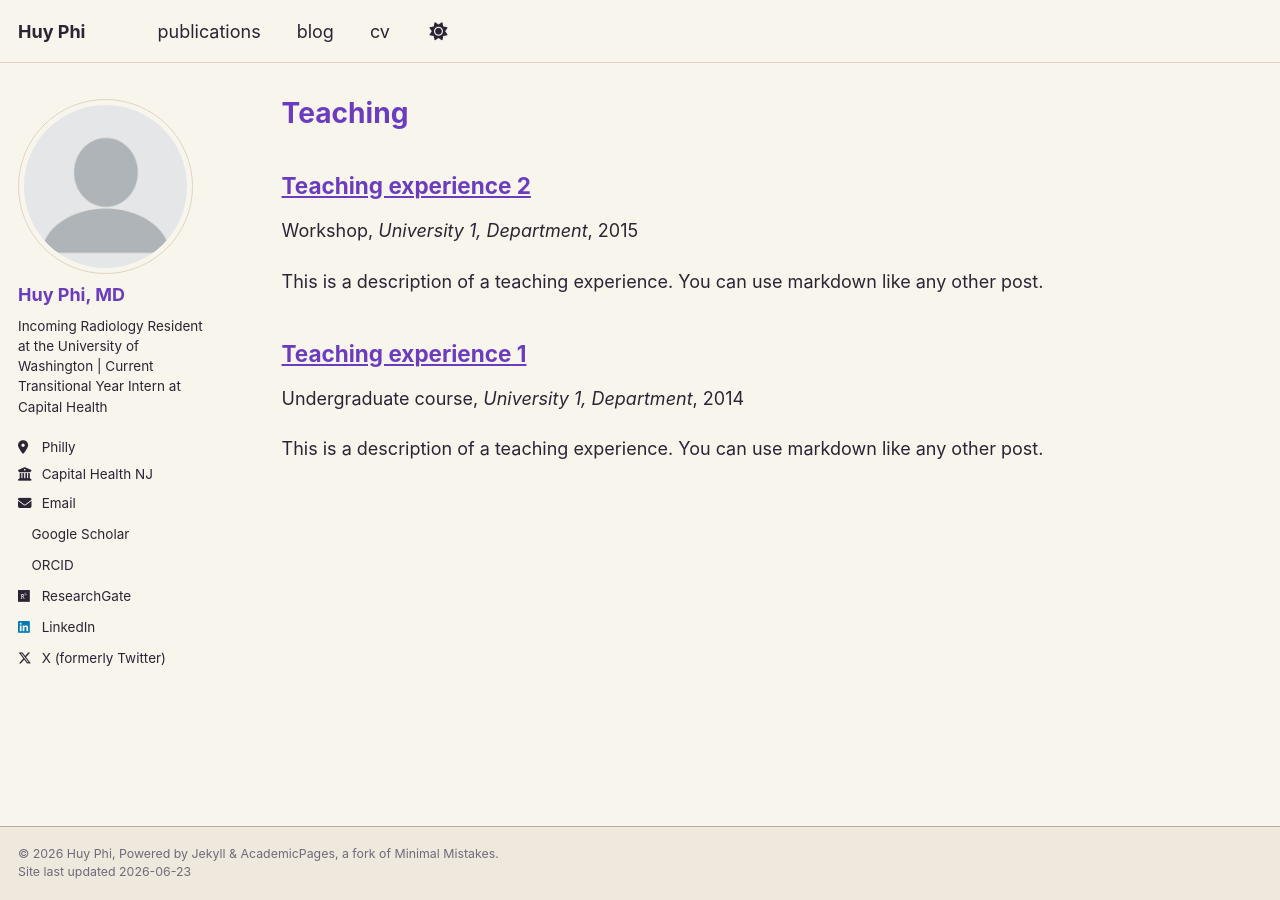
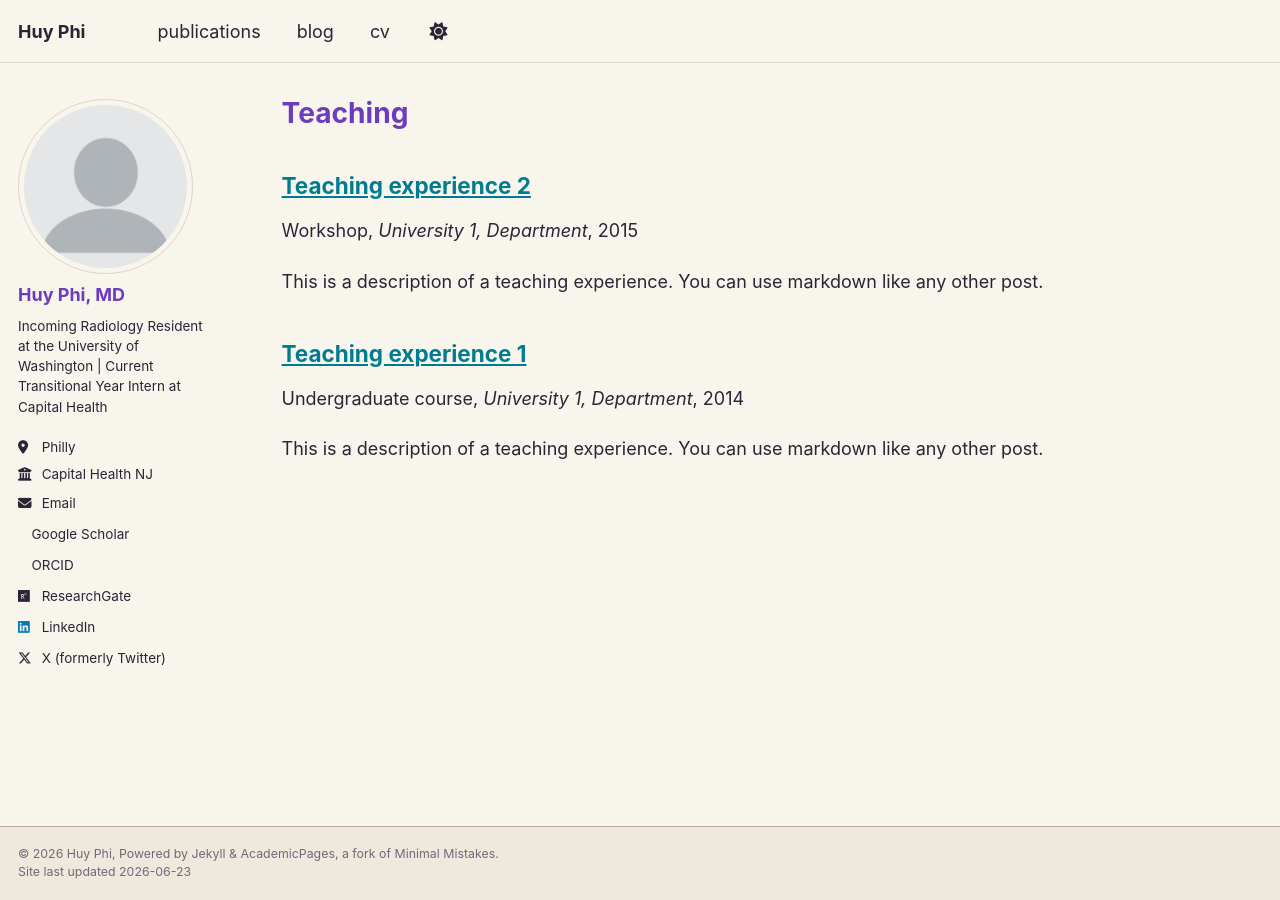
Before and after one commit to huyphi/huyphi.github.io, a Jekyll site: the page built from _pages/teaching.html, in a window 1280 px wide. Built offline with Jekyll 4.4.1, drawn with Linux system fonts in a browser that asks for light colours; a style sheet for code colours, icons or effects is not loaded.

Commit message:
Update main.scss

```diff
--- a/assets/css/main.scss
+++ b/assets/css/main.scss
@@ -97,7 +97,6 @@
 }
 
 .page__title,
-.archive__item-title,
-.archive__item-title a {
+.page__title a {
   color: var(--global-base-color);
 }
```
